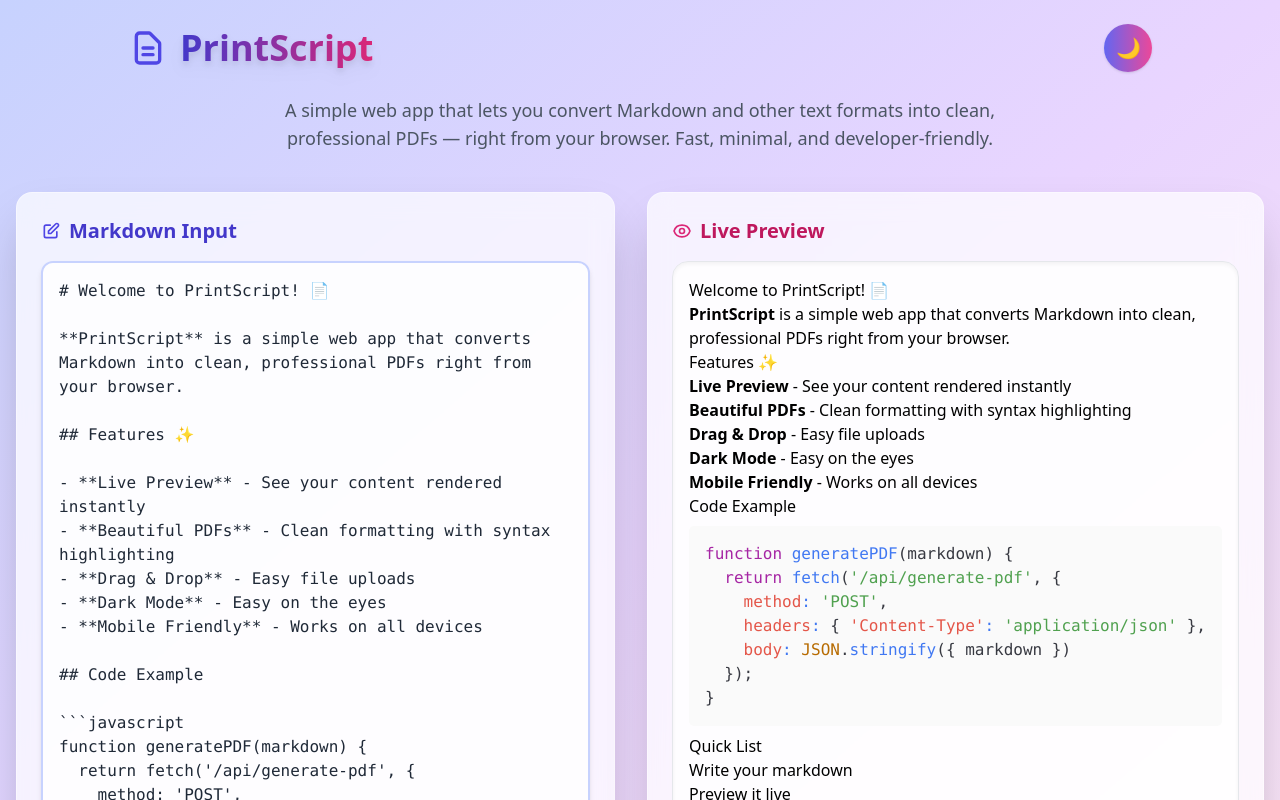
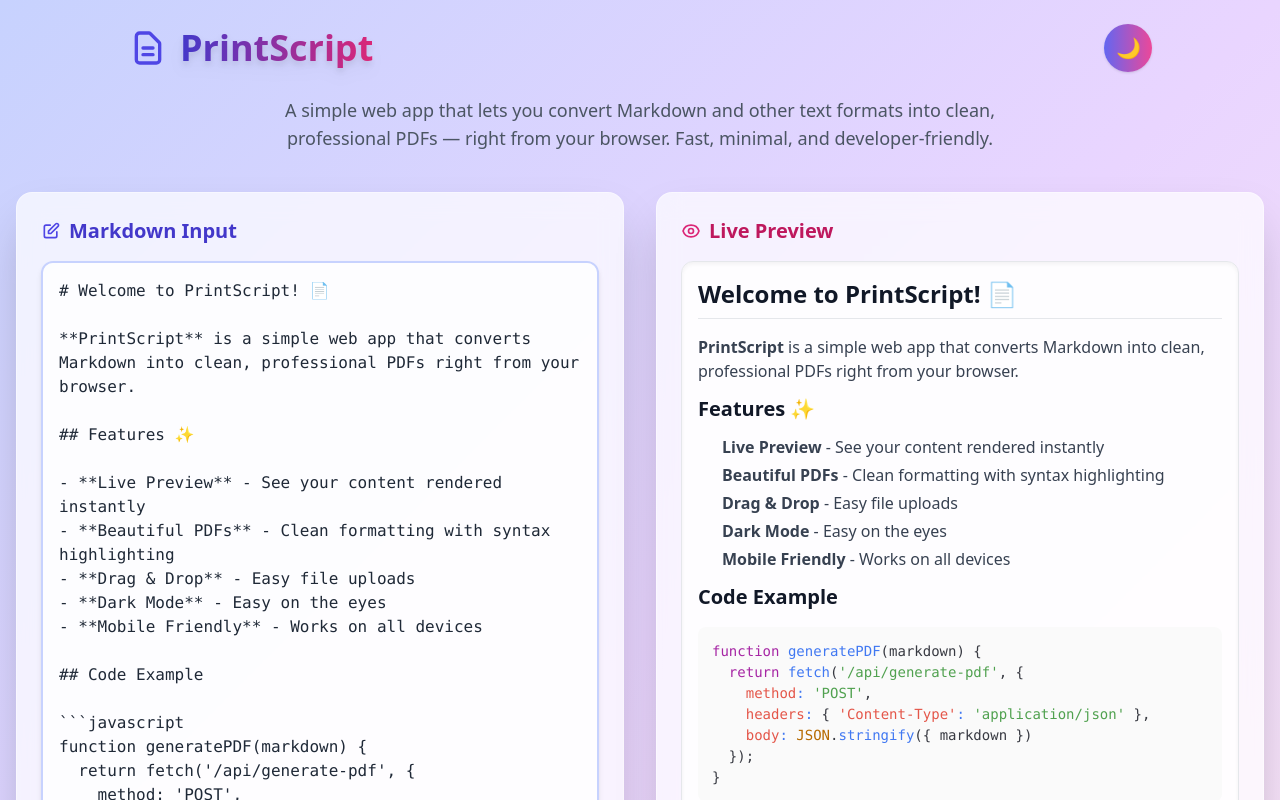
Before and after one commit to MasterSupream/PrintScript, a React (Create React App) app in the folder client/: page / in a window 1280 px wide. Both pictures are taken after a click on the button "Try Sample". Shown: the top 800 px of the page. Built offline with nearby package versions, Linux system fonts and the light colour scheme; no server answers.

Commit message:
Alpha version 1.0.25

```diff
--- a/client/src/MarkdownPreview.tsx
+++ b/client/src/MarkdownPreview.tsx
@@ -16,6 +16,11 @@ interface CodeProps {
   [key: string]: any;
 }
 
+interface ComponentProps {
+  children: React.ReactNode;
+  [key: string]: any;
+}
+
 const MarkdownPreview: React.FC<MarkdownPreviewProps> = ({ content }) => {
   const [isDark, setIsDark] = useState(false);
   useEffect(() => {
@@ -28,8 +33,8 @@ const MarkdownPreview: React.FC<MarkdownPreviewProps> = ({ content }) => {
   }, []);
 
   return (
-    <div className={`markdown-preview p-4 border rounded-2xl bg-white/80 dark:bg-gray-900/80 shadow-inner h-full overflow-auto transition-all duration-200 custom-scrollbar prose prose-indigo dark:prose-invert max-w-none min-h-[160px]`}
-    >
+    <div className="markdown-preview p-3 sm:p-4 border border-gray-200 dark:border-gray-600 rounded-lg sm:rounded-xl bg-white/80 dark:bg-gray-900/80 shadow-inner h-full overflow-auto transition-all duration-200 custom-scrollbar prose prose-sm sm:prose prose-indigo dark:prose-invert max-w-none min-h-[200px] sm:min-h-[250px]">
+      {content.trim() ? (
         <ReactMarkdown
           children={content}
           components={{
@@ -40,18 +45,69 @@ const MarkdownPreview: React.FC<MarkdownPreviewProps> = ({ content }) => {
                   style={isDark ? oneDark : oneLight}
                   language={match[1]}
                   PreTag="div"
+                  customStyle={{
+                    fontSize: '0.875rem',
+                    borderRadius: '0.5rem',
+                    margin: '1rem 0',
+                  }}
                   {...props}
                 >
                   {String(children).replace(/\n$/, '')}
                 </SyntaxHighlighter>
               ) : (
-              <code className={className} {...props}>
+                <code className={`${className} px-1 py-0.5 bg-gray-100 dark:bg-gray-800 rounded text-sm`} {...props}>
                   {children}
                 </code>
               );
             },
+            h1: ({ children, ...props }: ComponentProps) => (
+              <h1 className="text-xl sm:text-2xl font-bold mb-4 text-gray-900 dark:text-gray-100 border-b border-gray-200 dark:border-gray-700 pb-2" {...props}>
+                {children}
+              </h1>
+            ),
+            h2: ({ children, ...props }: ComponentProps) => (
+              <h2 className="text-lg sm:text-xl font-semibold mb-3 text-gray-900 dark:text-gray-100" {...props}>
+                {children}
+              </h2>
+            ),
+            h3: ({ children, ...props }: ComponentProps) => (
+              <h3 className="text-base sm:text-lg font-medium mb-2 text-gray-900 dark:text-gray-100" {...props}>
+                {children}
+              </h3>
+            ),
+            p: ({ children, ...props }: ComponentProps) => (
+              <p className="mb-3 text-sm sm:text-base text-gray-700 dark:text-gray-300 leading-relaxed" {...props}>
+                {children}
+              </p>
+            ),
+            ul: ({ children, ...props }: ComponentProps) => (
+              <ul className="mb-3 pl-4 sm:pl-6 space-y-1 text-sm sm:text-base text-gray-700 dark:text-gray-300" {...props}>
+                {children}
+              </ul>
+            ),
+            ol: ({ children, ...props }: ComponentProps) => (
+              <ol className="mb-3 pl-4 sm:pl-6 space-y-1 text-sm sm:text-base text-gray-700 dark:text-gray-300" {...props}>
+                {children}
+              </ol>
+            ),
+            blockquote: ({ children, ...props }: ComponentProps) => (
+              <blockquote className="border-l-4 border-indigo-300 dark:border-indigo-600 pl-4 py-2 my-4 bg-indigo-50/50 dark:bg-indigo-900/20 italic text-sm sm:text-base" {...props}>
+                {children}
+              </blockquote>
+            ),
           }}
         />
+      ) : (
+        <div className="flex items-center justify-center h-full text-gray-400 dark:text-gray-500">
+          <div className="text-center">
+            <svg className="h-12 w-12 mx-auto mb-3 opacity-50" fill="none" viewBox="0 0 24 24" stroke="currentColor">
+              <path strokeLinecap="round" strokeLinejoin="round" strokeWidth={1} d="M9 12h6m-6 4h6m2 5H7a2 2 0 01-2-2V5a2 2 0 012-2h5.586a1 1 0 01.707.293l5.414 5.414a1 1 0 01.293.707V19a2 2 0 01-2 2z" />
+            </svg>
+            <p className="text-sm sm:text-base">Your markdown preview will appear here</p>
+            <p className="text-xs sm:text-sm mt-1 opacity-75">Start typing or upload a file to see the preview</p>
+          </div>
+        </div>
+      )}
     </div>
   );
 };
```
Lines whose indentation alone changed are shown as unchanged.
